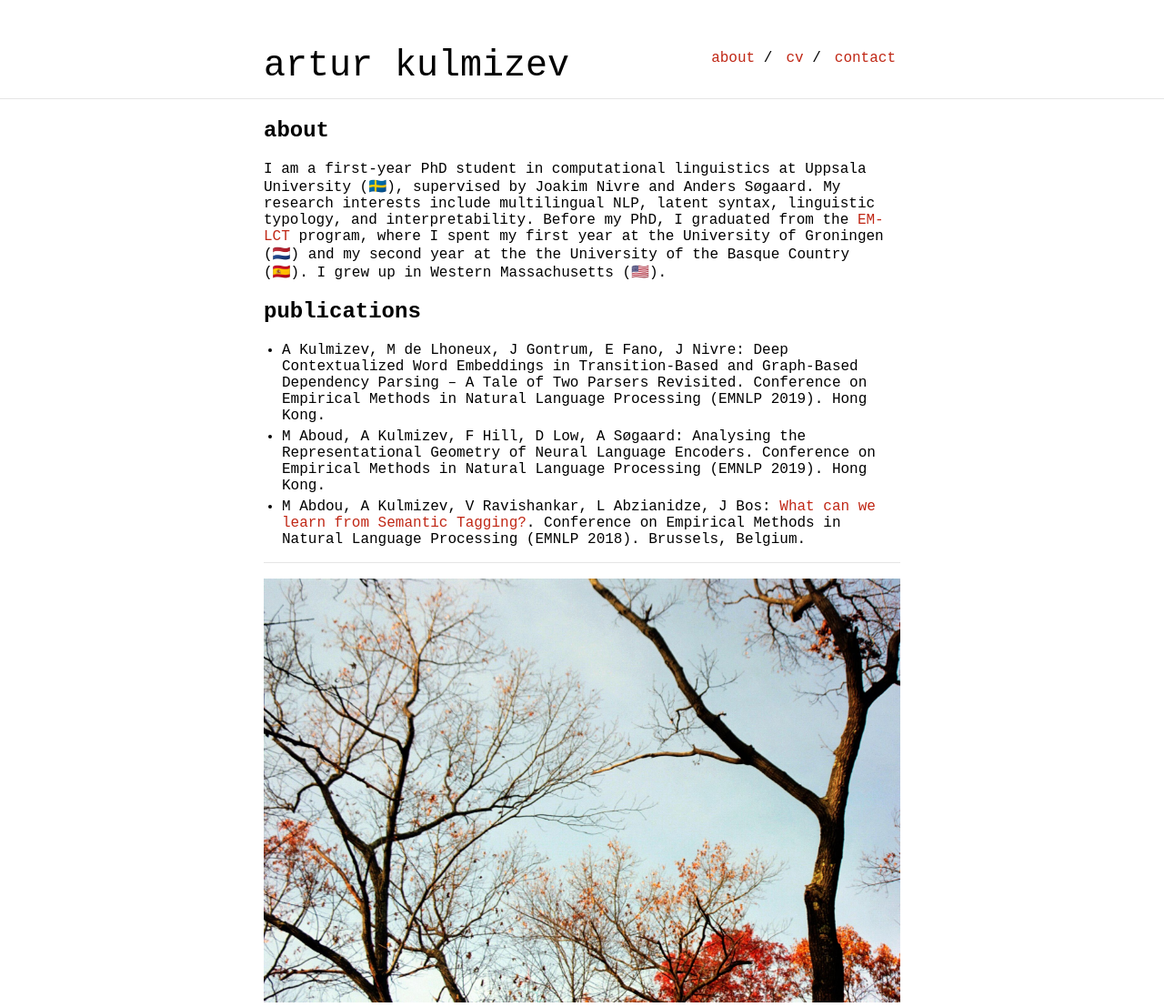
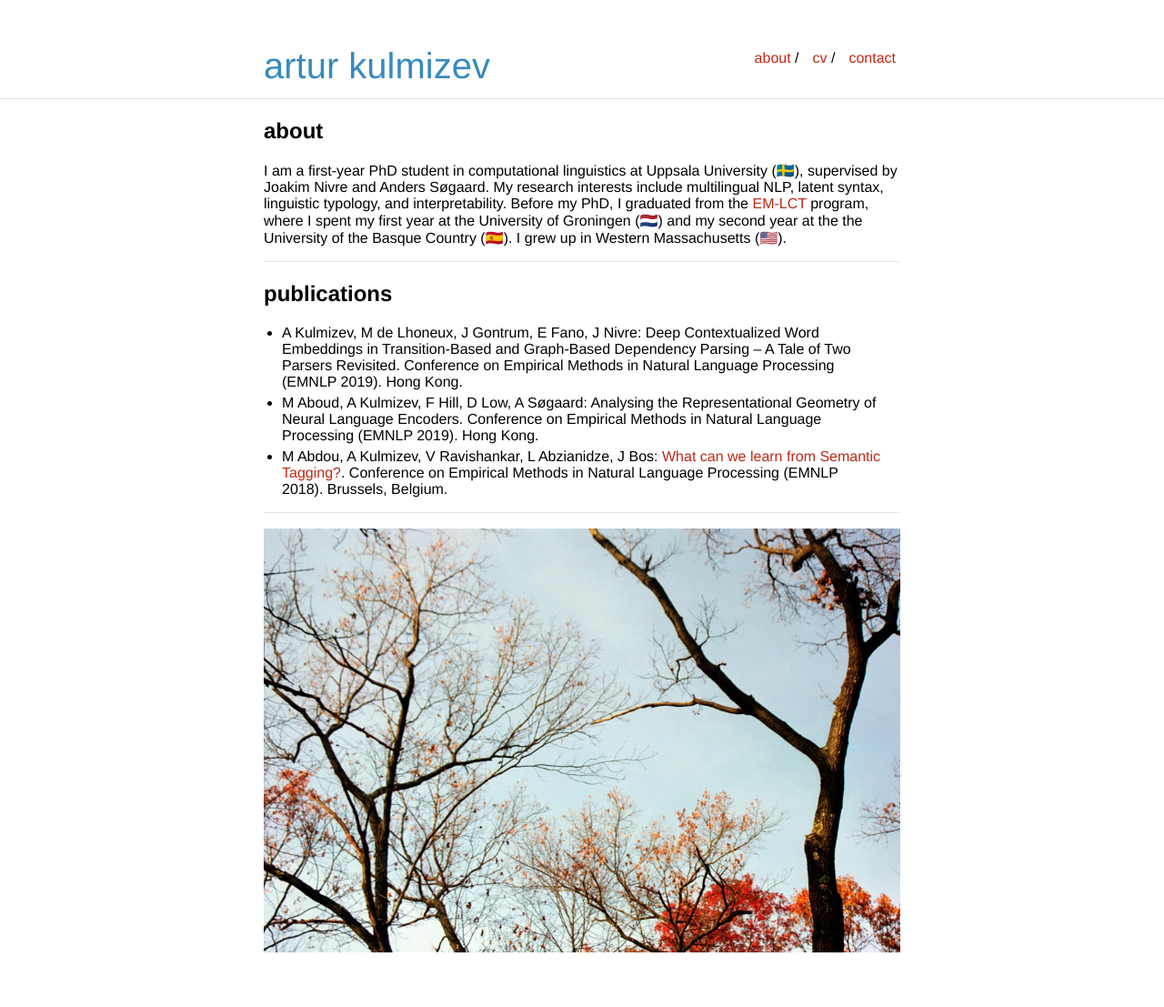
Before and after one commit to rutrastone/rutrastone.github.io, a Jekyll site: the page built from index.md, in a window 1280 px wide. Shown: the whole page at 91% size. Built offline with Jekyll 4.4.1, drawn with Linux system fonts in a browser that asks for light colours; our own code applies the rules of GitHub Pages for plain Markdown files; after the commit the page ends 1051 px from its top, so only the background shows below that.

Commit message:
some changes

```diff
--- a/_sass/_style.scss
+++ b/_sass/_style.scss
@@ -11,7 +11,7 @@ html {
 }
 body {
     margin: 0;
-    font-family: "Courier New";
+    font-family: "Helvetica";
     height: 100%;
 }
 a {
@@ -34,7 +34,7 @@ hr {
 
 #author-name {
     font-size: 40px;
-    color: #000000;
+    color: #378ABE;
     display: inline-block;
 }
 .navbar {
--- a/index.md
+++ b/index.md
@@ -14,6 +14,7 @@ I am a first-year PhD student in computational linguistics at Uppsala University
 
 <!-- In general, I am interested in all things concerning cross-lingual, multi-task, and transfer learning - especially when applied to low-resource languages and scenarios. I am also into multilingual word and sentence representations (embeddings, I guess). On occasion, I dabble in computational sociolinguistics.  -->
 
+---
 
 ## publications
 * A Kulmizev, M de Lhoneux, J Gontrum, E Fano, J Nivre: Deep Contextualized Word Embeddings in Transition-Based and Graph-Based Dependency Parsing -- A Tale of Two Parsers Revisited. Conference on Empirical Methods in Natural Language Processing (EMNLP 2019). Hong Kong.
```
